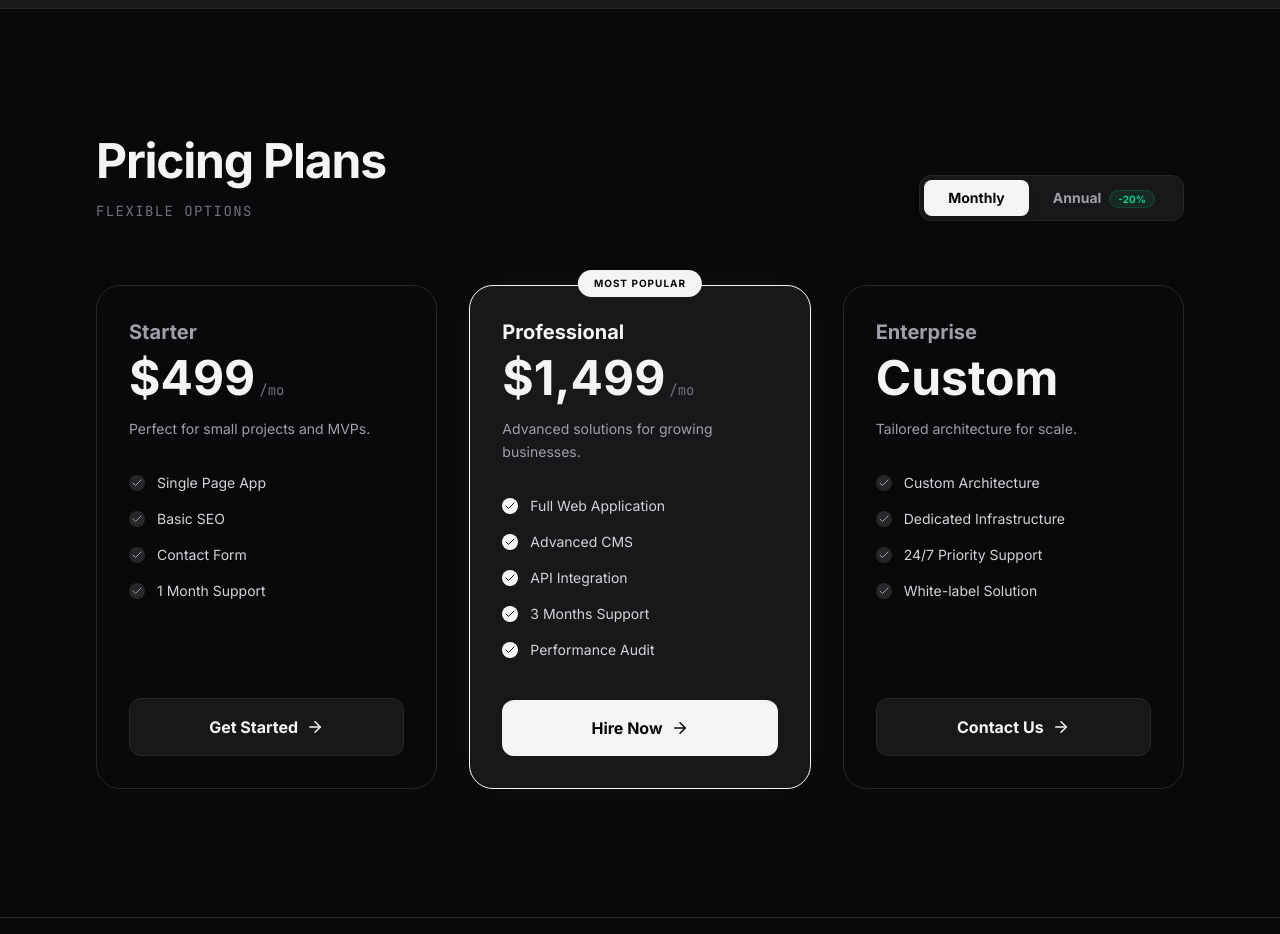
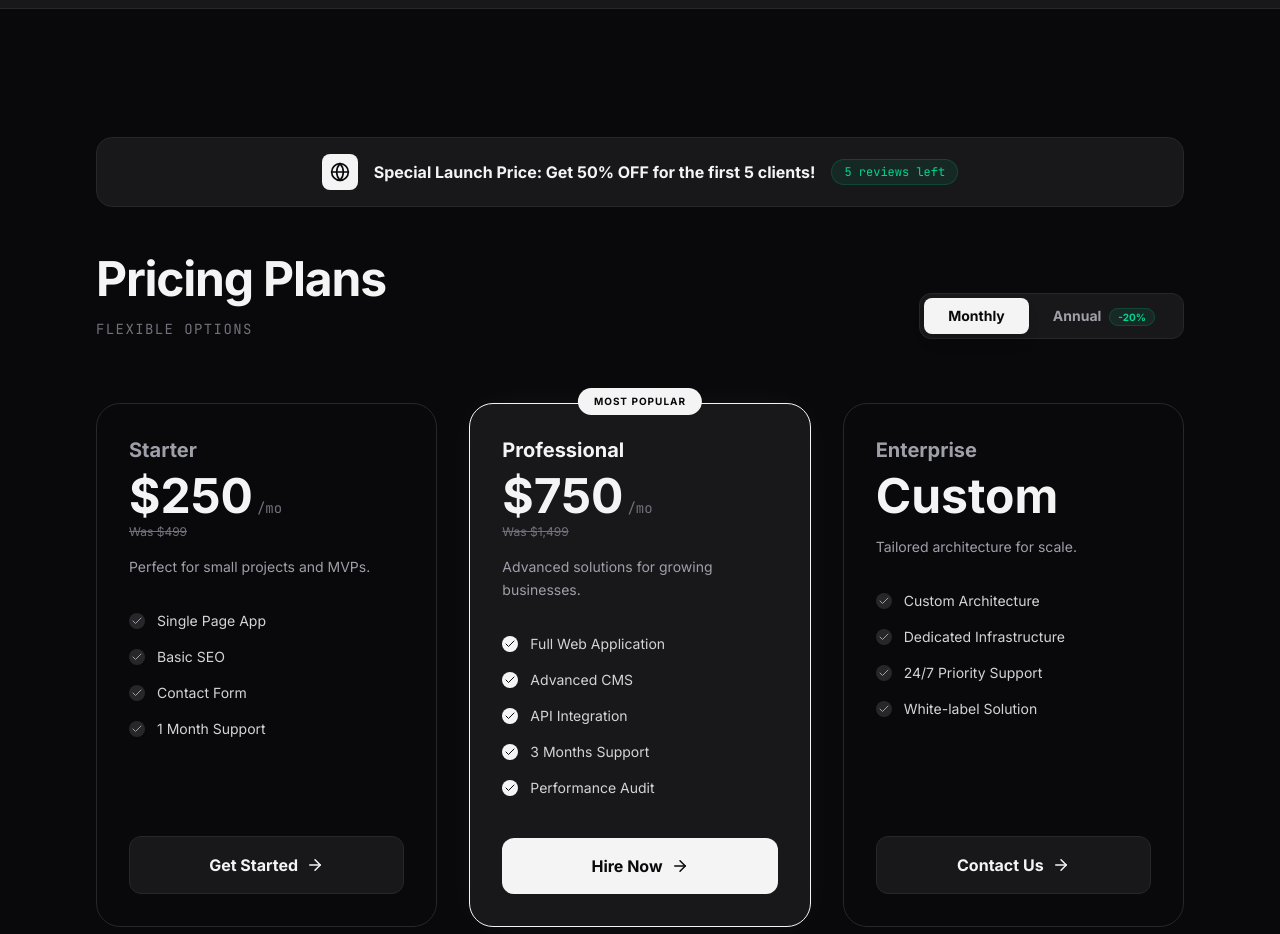
Before and after one commit to gatrivi/Catpholio1, a React (Vite) app: page / in a window 1280 px wide. Shown: the part 5800-6734 px from the top of the page. Built offline with nearby package versions, Linux system fonts and the light colour scheme; no server answers.

Commit message:
feat: implement geolocation pricing for Argentina and launch offers

```diff
--- a/src/components/Pricing.tsx
+++ b/src/components/Pricing.tsx
@@ -1,15 +1,76 @@
-import { useState } from 'react';
+import { useState, useEffect } from 'react';
 import { motion, AnimatePresence } from 'motion/react';
-import { Check, ArrowRight } from 'lucide-react';
-import { PRICING, SECTIONS, BRAND } from '../content';
+import { Check, ArrowRight, Globe } from 'lucide-react';
+import { PRICING, SECTIONS, BRAND, REGIONAL_OFFERS } from '../content';
 
 export const Pricing = () => {
   const [billingCycle, setBillingCycle] = useState<'monthly' | 'annual'>('monthly');
+  const [isArgentina, setIsArgentina] = useState(false);
+  const [loadingGeo, setLoadingGeo] = useState(true);
+
+  useEffect(() => {
+    // Simple geolocation check using a free API
+    fetch('https://ipapi.co/json/')
+      .then(res => res.json())
+      .then(data => {
+        if (data.country_code === 'AR') {
+          setIsArgentina(true);
+        }
+      })
+      .catch(err => console.error('Geo detection failed:', err))
+      .finally(() => setLoadingGeo(false));
+  }, []);
+
   const currentPlans = PRICING[billingCycle];
+
+  const calculatePrice = (basePrice: string) => {
+    if (basePrice === 'Custom') return basePrice;
+
+    let price = parseInt(basePrice.replace(',', ''));
+
+    // Apply Argentina discount OR Launch discount
+    if (isArgentina) {
+      price = price * (1 - REGIONAL_OFFERS.argentina.discount / 100);
+    } else {
+      price = price * (1 - REGIONAL_OFFERS.launch.discount / 100);
+    }
+
+    return Math.round(price).toLocaleString();
+  };
 
   return (
     <section id="pricing" className="px-6 md:px-12 lg:px-24 py-32 bg-zinc-950 border-t border-zinc-800">
       <div className="max-w-7xl mx-auto">
+        {/* Banner de Oferta */}
+        {!loadingGeo && (
+          <motion.div
+            initial={{ opacity: 0, y: -10 }}
+            animate={{ opacity: 1, y: 0 }}
+            className="mb-12 p-4 rounded-2xl bg-zinc-900 border border-zinc-800 flex flex-col sm:flex-row items-center justify-center gap-4 text-center"
+          >
+            {isArgentina ? (
+              <>
+                <span className="text-2xl">{REGIONAL_OFFERS.argentina.flag}</span>
+                <p className="text-zinc-100 font-bold">
+                  {REGIONAL_OFFERS.argentina.message} <span className="text-zinc-500 font-mono ml-2">[{REGIONAL_OFFERS.argentina.label}]</span>
+                </p>
+              </>
+            ) : (
+              <>
+                <div className="p-2 rounded-lg bg-zinc-100 text-zinc-950">
+                  <Globe size={20} />
+                </div>
+                <p className="text-zinc-100 font-bold">
+                  {REGIONAL_OFFERS.launch.message}
+                </p>
+                <div className="px-3 py-1 rounded-full bg-emerald-500/10 text-emerald-400 text-xs border border-emerald-500/20 font-mono">
+                  {REGIONAL_OFFERS.launch.remainingReviews} reviews left
+                </div>
+              </>
+            )}
+          </motion.div>
+        )}
+
         <div className="flex flex-col md:flex-row md:items-end justify-between mb-16 gap-8">
           <div>
             <h2 className="text-4xl md:text-5xl font-bold tracking-tight mb-4 text-zinc-100">
@@ -75,7 +136,7 @@ export const Pricing = () => {
                   </h3>
                   <div className="flex items-baseline gap-1">
                     <span className="text-4xl md:text-5xl font-bold text-zinc-100">
-                      {plan.price !== 'Custom' && '$'}{plan.price}
+                      {plan.price !== 'Custom' && '$'}{calculatePrice(plan.price)}
                     </span>
                     {plan.price !== 'Custom' && (
                       <span className="text-zinc-500 text-sm font-mono">
@@ -83,6 +144,11 @@ export const Pricing = () => {
                       </span>
                     )}
                   </div>
+                  {plan.price !== 'Custom' && (
+                    <p className="text-xs text-zinc-500 line-through mt-1">
+                      Was ${plan.price}
+                    </p>
+                  )}
                   <p className="mt-4 text-zinc-400 text-sm leading-relaxed">
                     {plan.description}
                   </p>
--- a/src/content.ts
+++ b/src/content.ts
@@ -90,6 +90,20 @@ export const SECTIONS = {
     title: "Pricing Plans",
     subtitle: "Flexible Options",
     description: "Choose the perfect plan for your business needs."
+  }
+};
+
+export const REGIONAL_OFFERS = {
+  argentina: {
+    flag: "🇦🇷",
+    discount: 30, // 30% discount
+    message: "Promo especial para Argentina: -30% OFF",
+    label: "SPA ARG Context"
+  },
+  launch: {
+    message: "Special Launch Price: Get 50% OFF for the first 5 clients!",
+    discount: 50,
+    remainingReviews: 5
   }
 };
 
```
